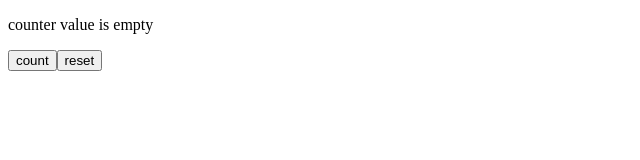
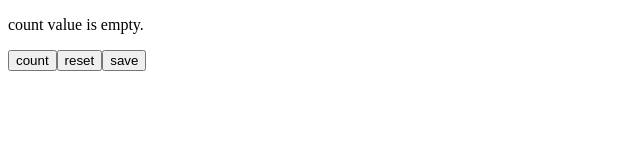
Before and after one commit to ashupublicgitrepo/VsCodeGitRough, a React (Vite) app in the folder GitPro_cleanReact/miniAdminPanel/: page / in a window 1280 px wide. Shown: the top 160 px of the page, without its empty margins (0-640 px from the left). Built offline with nearby package versions, Linux system fonts and the light colour scheme.

Commit message:
added second uibox, to simulate overloading on state.

```diff
--- a/GitPro_cleanReact/miniAdminPanel/src/App.jsx
+++ b/GitPro_cleanReact/miniAdminPanel/src/App.jsx
@@ -2,11 +2,11 @@ import React, { useState } from "react";
 import UIShow from "./UIShow";
 import CounterButton from "./CounterButton";
 import ResetButton from "./ResetButton";
+import SaveButton from "./SaveButton";
+import UIBox from "./UIBox";
 let promisRes = 0;
-// i know that UI = f(state), but i dont want to introduce a state which track how many times or how to reject or resolve the promise, so introduced a outsourced varible.now this is fine, because, it is not ui, or react does not need to know about it, i is just internal helper. if it somehow connected or passed in react operations, then it will be consider as issue.
 const App = () => {
   const [count, setCount] = useState(0);
-  // const [loading, setLoading] = useState(false);
   const [errorCode, setErrorCode] = useState(0);
   function uploader() {
     return new Promise((res, rej) => {
@@ -14,13 +14,36 @@ const App = () => {
         if (promisRes % 2 == 0) {
           res();
         } else {
-          rej(403);
+          rej();
         }
           promisRes++;
-          console.log(promisRes);
-        }, 500);
+        }, 1000);
       });
 
+  }
+  async function serverSaver() {
+    if (errorCode==401) return false;
+      setErrorCode(401);
+      try {
+        await saver();
+        setErrorCode(403);
+      }
+      catch (err) {
+        setErrorCode(402);
+      }
+  }
+  function saver() {
+    return new Promise((res, rej) => {
+     setTimeout(() => {
+       if (promisRes % 2 != 0) {
+         res();
+       } else {
+         rej();
+       }
+       promisRes++;
+     }, 1000);
+
+    })
   }
    function resetter() {
     if (errorCode==401) return false;
@@ -32,21 +55,22 @@ const App = () => {
       setErrorCode(401);
       try {
         await uploader();
-        setErrorCode(null);
+        setErrorCode(404);
         setCount(pr => pr + 1);
       }
       catch (err) {
-        setErrorCode(403);
+        setErrorCode(402);
       }
-
     }
     return (
       <>
-        <UIShow errorCode={errorCode}  count={count} />
-        {/* here i am again stuck, means, if any component need too much props, it is going to be complex, so it is must that we pass as low as props we can. and if we derive error code in ui component by just only passing error state, how ui know which error is this, or how system come to that error.in this case, state and ui msg are static, means loading must show ...loading on ui, and error is only one, but what with those systems in which multiple errors can be thrown, for those components, error code is must. */}
+        <UIShow count={count} />
         <CounterButton counter= {counter} errorCode={errorCode} />
-        <ResetButton  reset={resetter} errorCode={errorCode}/>
+        <ResetButton reset={resetter} errorCode={errorCode} />
+        <SaveButton errorCode={errorCode} serverSaver={serverSaver} />
+        <UIBox errorCode={errorCode} />
       </>
+      // some observations: every button need error code to get disabled, or update ui, can we create a function which only send disable to button if error code is 401, and is this healthy if we explicitly pass a prop which is only for disable or should that button calculate itself to disable or not.
     );
 };
 
--- /dev/null
+++ b/GitPro_cleanReact/miniAdminPanel/src/SaveButton.jsx
@@ -0,0 +1,10 @@
+import React from "react";
+
+const SaveButton = ({errorCode, serverSaver}) => {
+    return (
+        <>
+        <button disabled={errorCode==401?true:false} onClick={serverSaver} >save</button>
+        </>
+    )
+}
+export default SaveButton;
--- /dev/null
+++ b/GitPro_cleanReact/miniAdminPanel/src/UIBox.jsx
@@ -0,0 +1,13 @@
+import React from "react";
+const errorMap = {
+    401: "...loading",
+    402: "internal server error",
+    403: "uploaded to server.",
+    404: "click on save to upload on server."
+}
+
+const UIBox = ({ errorCode }) => {
+
+    return (<div hidden={!errorCode}>{errorMap[errorCode]}</div>)
+}
+export default UIBox;
--- a/GitPro_cleanReact/miniAdminPanel/src/UIShow.jsx
+++ b/GitPro_cleanReact/miniAdminPanel/src/UIShow.jsx
@@ -1,27 +1,11 @@
 import React from "react";
 
-const msgMap = {
-  401: "...loading",
-  402: "counter value is empty",
-  403: "internal Server Error, try again."
+const UIShow = ({count}) => {
 
-};
-const UIShow = ({errorCode, count }) => {
-  function uiMsger() {
-    if (errorCode==401) {
-      return msgMap[401];
-    } else if (errorCode) {
-      return msgMap[errorCode];
-    } else {
-      return count>0?count:msgMap[402];
-    }
-   }
-    return (
-        <>
-
-        <p>{uiMsger()}</p>
-      </>
-    );
-
+  return (
+    <>
+      <p>{count?count:"count value is empty."}</p>
+    </>
+  );
 }
 export default UIShow;
```
